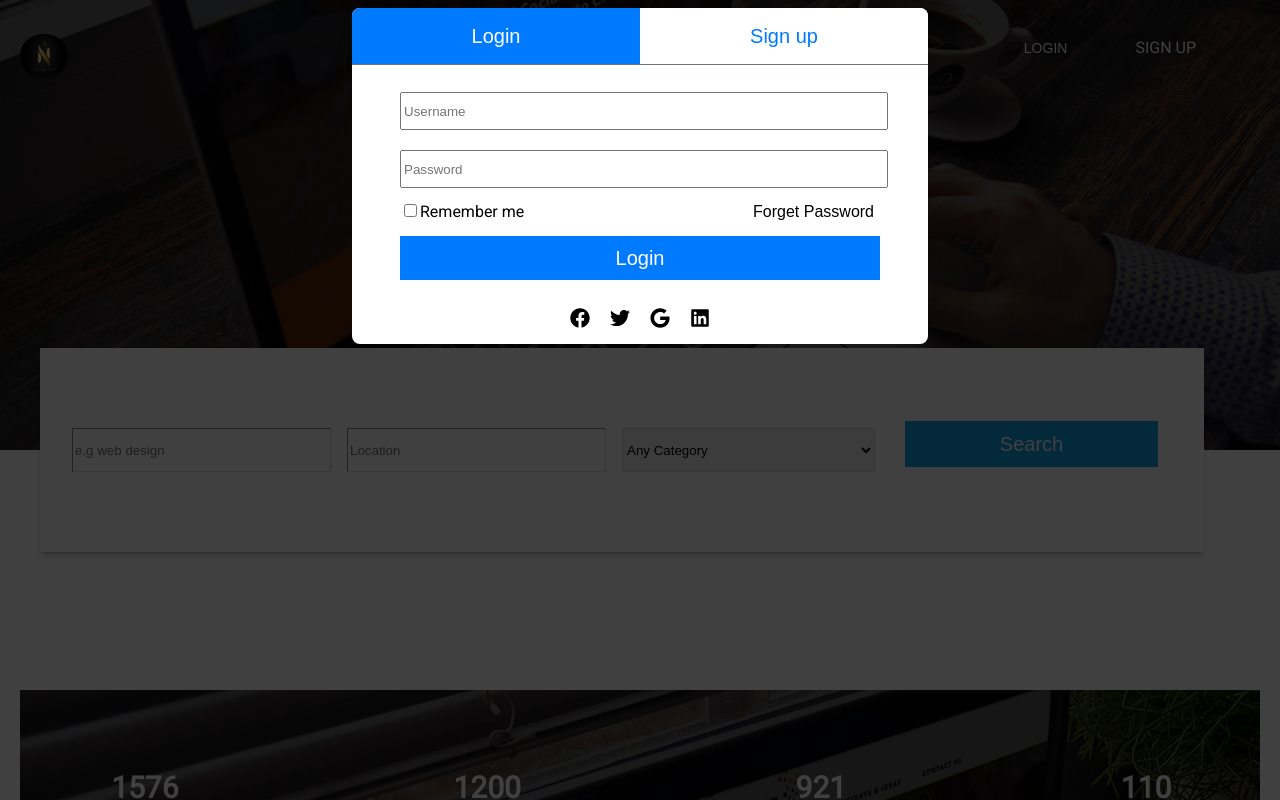
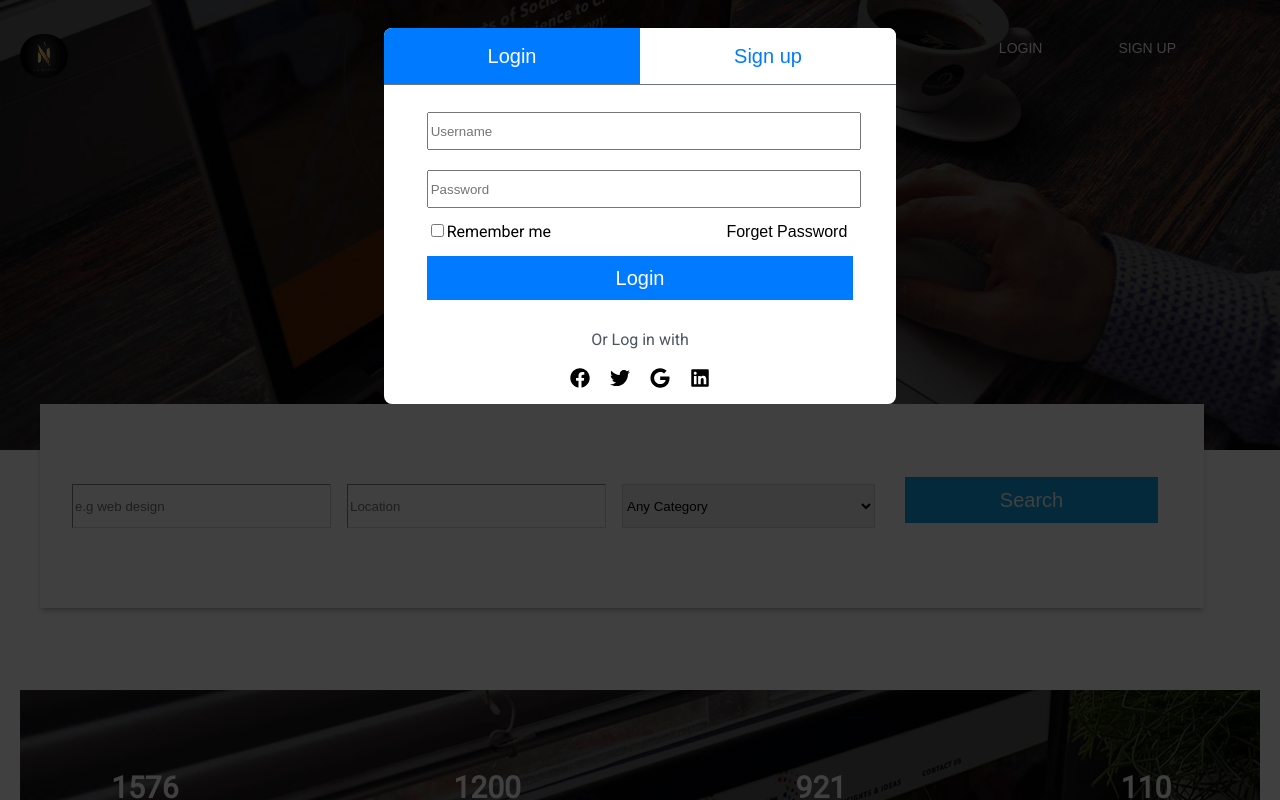
Before and after one commit to mukwende2000/jobspace, a React (Vite) app: page / in a window 1280 px wide. Both pictures are taken after a click on the button "LOGIN". Shown: the top 800 px of the page. Built offline with nearby package versions, Linux system fonts and the light colour scheme.

Commit message:
complete UI redesign

```diff
--- a/src/Contexts/ContextProvider.jsx
+++ b/src/Contexts/ContextProvider.jsx
@@ -3,10 +3,11 @@ import { reducer } from "../utils/functions";
 
 const initialState = {
     popupIsOpen: false,
+    popupView: 'login',
     isLoggedIn: JSON.parse(localStorage.getItem('isLoggedIn')),
     menuIsOpen: false,
     message: "",
-    currentUser: JSON.parse(localStorage.getItem('currentUser'))
+    currentUser: JSON.parse(localStorage.getItem('currentUser')),
 }
 
 export const Context = createContext()
@@ -17,6 +18,7 @@ export function ContextProvider({ children }) {
     return (
         <Context.Provider value={{
             popupIsOpen: state.popupIsOpen,
+            popupView: state.popupView,
             menuIsOpen: state.menuIsOpen,
             isLoggedIn: state.isLoggedIn,
             message: state.message,
--- a/src/components/Header.jsx
+++ b/src/components/Header.jsx
@@ -12,15 +12,6 @@ function Header() {
     const location = useLocation()
     const { dispatch } = useDispatchProvider()
 
-    let h1
-    let p = location.pathname === '/' ? 'More than 1,523 jobs listed here' : location.pathname.slice(1)
-    if(location.pathname === '/') {
-        h1 = 'Find your next job'
-    } else if(location.pathname === '/about') {
-        h1 = 'About us'
-    } else if(location.pathname === '/jobs') {
-        h1 = 'Jobs'
-    }
     function openMenu() {
         dispatch({type: "openMenu"})
       }
@@ -33,10 +24,11 @@ function Header() {
             <FaBars onClick={openMenu} className="cursor-pointer text-2xl md:hidden" />
         </div>
         <div className="hero flex flex-col items-center mt-20 mb-20">
-            <h1 className='capitalize m-0 p-0 text-5xl'>{ h1 }</h1>
-            <p className='m-0 text-xl'>{ p }</p>
+            <h1 className='capitalize m-0 p-0 text-5xl'>Find Your Next Job</h1>
+            <p className='m-0 text-xl'>More than 1, 523 jobs listed here</p>
+            <p>{location.pathname === '/' ? "HOME" : location.pathname.slice(1).toUpperCase()}</p>
         </div>
-        { location.pathname === '/' && <form className='bg-white py-16 px-8 mt-5 w-11/12 flex flex-wrap md:flex-row gap-4 items-center shadow-md shadow-black/20' >
+        { location.pathname === '/' && <form className='bg-white py-16 px-8 w-11/12 flex flex-wrap md:flex-row gap-4 items-center shadow-md shadow-black/20' >
             <input type="text" placeholder='e.g web design' className='border border-gray-300 focus:outline-none w-full lg:w-2/15 md:w-5/12 h-10 block' />
             <input type="text" placeholder='Location' className='border border-gray-300 focus:outline-none w-full md:w-5/12 lg:w-2/15 h-10 my-4 block' />
             <select name="" id="" className='border border-gray-300 focus:outline-none w-full md:w-5/12 lg:w-2/15 h-10 block mb-4 lg:mt-4 lg:h-11'>
--- a/src/components/Navbar.jsx
+++ b/src/components/Navbar.jsx
@@ -1,7 +1,7 @@
 import { FaUser, FaWindowClose } from 'react-icons/fa'
 import ListItem from './ListItem';
 
-import { Link } from 'react-router-dom';
+import { Link, useNavigate } from 'react-router-dom';
 
 import useStateProvider from '../Contexts/ContextProvider';
 import { useDispatchProvider } from '../Contexts/ContextProvider';
@@ -10,6 +10,7 @@ import { useDispatchProvider } from '../Contexts/ContextProvider';
 function Navbar() {
   const { menuIsOpen, isLoggedIn } = useStateProvider()
   const { dispatch } = useDispatchProvider()
+  const navigate = useNavigate()
 
   function handleClick() {
     dispatch({type: "logoutUser"})
@@ -26,12 +27,12 @@ function Navbar() {
         {isLoggedIn ?
          <ul className="flex items-center bg-red-9000">
             <li>
-              <Link onClick={() => dispatch({type: "closeMenu"})} to={"profile"} className="p-1 cursor-pointer transition-all duration-500 border-white border-solid border rounded text-sm uppercase bg-white text-blue-900 hover:bg-transparent hover:text-white font-bold">
+              <Link onClick={() => dispatch({type: "closeMenu"})} to={"profile"} className="p-1 cursor-pointer transition-all duration-500 border-white border-solid border rounded text-sm uppercase bg-white text-blue-900 hover: hover:text-pink-500 font-bold">
                 <FaUser />
               </Link>
             </li>
             <li className="ml-3" >
-              <button onClick={handleClick} className="p-1 cursor-pointer transition-all duration-500 border-white border-solid border rounded text-sm uppercase bg-white text-blue-900 hover:bg-transparent hover:text-white font-bold">
+              <button onClick={handleClick} className="p-1 cursor-pointer transition-all duration-500 border-white border-solid border rounded text-sm uppercase bg-white text-blue-900 hover:text-pink-500 font-bold">
                 logout
               </button>
             </li>
@@ -41,11 +42,16 @@ function Navbar() {
             <li>
                 <button onClick={() => {
                 dispatch({type: "openPopup"})
+                dispatch({type: "setPopupView", payload: "login"})
                 closeMenu()
               }} className="p-1 cursor-pointer transition-all duration-500 text-sm uppercase bg-gray-500 md:bg-transparent text-white px-8 py-3 mr-3 hover:bg-sky-500">Login</button>
             </li>
-            <li className='bg-gray-500 md:bg-transparent text-white px-6 py-3 hover:bg-sky-500 cursor-pointer'>
-                <Link className='text-white uppercase' closeMenu={closeMenu} to="signup">Sign Up</Link>
+            <li>
+                <button className="p-1 cursor-pointer transition-all duration-500 text-sm uppercase bg-gray-500 md:bg-transparent text-white px-8 py-3 mr-3 hover:bg-sky-500" closeMenu={closeMenu} onClick={() => {
+                  dispatch({type: "openPopup"})
+                  dispatch({type: "setPopupView", payload: 'signup'})
+                  closeMenu()
+                }}>Sign Up</button>
             </li>
         </ul>}
         <ul className={'md:flex gap-5'}>
--- a/src/components/Popup.jsx
+++ b/src/components/Popup.jsx
@@ -8,9 +8,8 @@ export default function Popup() {
   const data = useActionData()
   const [username, setUsername] = useState('')
   const [password, setPassword] = useState('')
-  const [popupView, setPopupView] = useState('login')
 
-  const { isLoggedIn, message, currentUser } = useStateProvider()
+  const { isLoggedIn, message, currentUser, popupView } = useStateProvider()
   const { dispatch } = useDispatchProvider()
 
   function handleLogin(e) {
@@ -28,11 +27,11 @@ export default function Popup() {
   }
 
   return (
-    <div className={`overflow-hidden fixed bg-white right-2/4 ${popupView === 'login' ? '-top-40' : '-top-60'}  translate-x-2/4 translate-y-2/4 w-[97%] max-w-xl flex flex-col justify-center z-50 rounded-lg`}>
+    <div className={`overflow-hidden fixed bg-white right-2/4 ${popupView === 'login' ? '-top-40' : '-top-60'}  translate-x-2/4 translate-y-2/4 w-[90%] max-w-lg flex flex-col justify-center z-50 rounded-lg`}>
         <div>
           <div className="flex w-full outline outline-gray-500 outline-1 ">
-            <button onClick={() => setPopupView('login')} className={`${popupView === 'login' ? 'bg-[#007bff] text-white': 'text-[#007bff] bg-white'} w-6/12 h-14 text-xl cursor-pointer`}>Login</button>
-            <button onClick={() => setPopupView('signup')} className={`${popupView === 'signup' ? 'bg-[#007bff] text-white': 'text-[#007bff] bg-white'} w-6/12 h-14 text-xl cursor-pointer`}>Sign up</button>
+            <button onClick={() => dispatch({type: "setPopupView", payload: 'login'} )} className={`${popupView === 'login' ? 'bg-[#007bff] text-white': 'text-[#007bff] bg-white'} w-6/12 h-14 text-xl cursor-pointer`}>Login</button>
+            <button onClick={() => dispatch({type: "setPopupView", payload: 'signup'} )} className={`${popupView === 'signup' ? 'bg-[#007bff] text-white': 'text-[#007bff] bg-white'} w-6/12 h-14 text-xl cursor-pointer`}>Sign up</button>
           </div>
           {popupView === 'login' ? <form onSubmit={handleLogin}>
           <div className="w-10/12 my-7 mx-auto">
@@ -51,7 +50,7 @@ export default function Popup() {
               </div>
               <button className="text-xl text-white p-2 w-full bg-[#007bff] cursor-pointer" type='submit'>Login</button>
           </div>
-          {/* <p className="text-center text-gray-600">Or Log in with</p> */}
+          <p className="text-center text-gray-600">Or Log in with</p>
           <div className="flex gap-5 justify-center">
             <FaFacebook className="text-xl"/>
             <FaTwitter className="text-xl"/>
@@ -84,7 +83,7 @@ export default function Popup() {
 
               <button className="text-xl text-white p-2 w-full bg-[#007bff] cursor-pointer" type='submit'>Sign Up</button>
           </div>
-          <p className="text-center text-gray-600">Or Register in with</p>
+          <p className="text-center text-gray-600">Or Register with</p>
           <div className="flex gap-5 justify-center">
             <FaFacebook className="text-xl"/>
             <FaTwitter className="text-xl"/>
--- a/src/index.css
+++ b/src/index.css
@@ -15,6 +15,9 @@ img {
 li {
     list-style: none;
 }
+.editor li {
+    list-style: inherit;
+}
 article li {
     list-style: initial;
     margin-left: -20px;
--- a/src/routes/Jobs.jsx
+++ b/src/routes/Jobs.jsx
@@ -37,7 +37,7 @@ export default function Jobs() {
     <div className="md:px-20">
         <button onClick={ () => navigate('/post-job') } className="cursor-pointer bg-sky-500 text-white duration-200 hover:text-sky-500 border-solid border hover:border-sky-500 hover:bg-white px-5 py-3 text-lg">Post A Job</button>
         {jobs ? <div className="lg:flex gap-24">
-          <ul className="w-[70%]">
+          <ul className="md:w-[70%]">
             <li className="-ml-10">
               <div className="flex items-center justify-between text-gray-500">
                 <p>Showing 1-10 of 34 Jobs</p>
--- a/src/utils/functions.js
+++ b/src/utils/functions.js
@@ -53,6 +53,10 @@ export function calculatePostAge(datePosted, date) {
             return {
                 ...state, currentUser: payload.currentUser
             }
+        case "setPopupView":
+            return {
+              ...state, popupView: payload
+            }
         default:
             return state;
     }
@@ -64,9 +68,12 @@ const data = [
     closing: "2023-06-08",
     datePosted: new Date().toLocaleString(),
     description: `Looking for a living in maid, must be able to do basic
-    house chores and act as baby sitter, aged between 20 to 30, if interested, call me on 909880900"`,
+    house chores and act as baby sitter, aged between 20 to 30`,
     location: "Lusaka, Kanyama",
     salary: '2000',
+    contact: 975322344,
+    email: 'test@test.com',
+    qualification: 'You need to know how to take care of children and have a good heart and love for kids',
     title: "Living in maid",
     type: "Full Time"
 
@@ -76,9 +83,12 @@ const data = [
     closing: "2023-06-08",
     datePosted: new Date().toLocaleString(),
     description: `Looking for a living in maid, must be able to do basic
-    house chores and act as baby sitter, aged between 20 to 30, if interested, call me on 909880900"`,
+    house chores and act as baby sitter, aged between 20 to 30`,
     location: "Lusaka, Kanyama",
     salary: '2000',
+    contact: 975322344,
+    email: 'test@test.com',
+    qualification: 'You need to know how to take care of children and have a good heart and love for kids',
     title: "Living in maid",
     type: "Part Time"
 
@@ -88,9 +98,12 @@ const data = [
     closing: "2023-06-08",
     datePosted: new Date().toLocaleString(),
     description: `Looking for a living in maid, must be able to do basic
-    house chores and act as baby sitter, aged between 20 to 30, if interested, call me on 909880900"`,
+    house chores and act as baby sitter, aged between 20 to 30`,
     location: "Lusaka, Kanyama",
     salary: '2000',
+    contact: 975322344,
+    email: 'test@test.com',
+    qualification: 'You need to know how to take care of children and have a good heart and love for kids',
     title: "Living in maid",
     type: "Contract"
 
```
Also changed, not shown: src/routes/Job.jsx (+16 -3 lines), src/routes/PostJob.jsx (+38 -4 lines).
